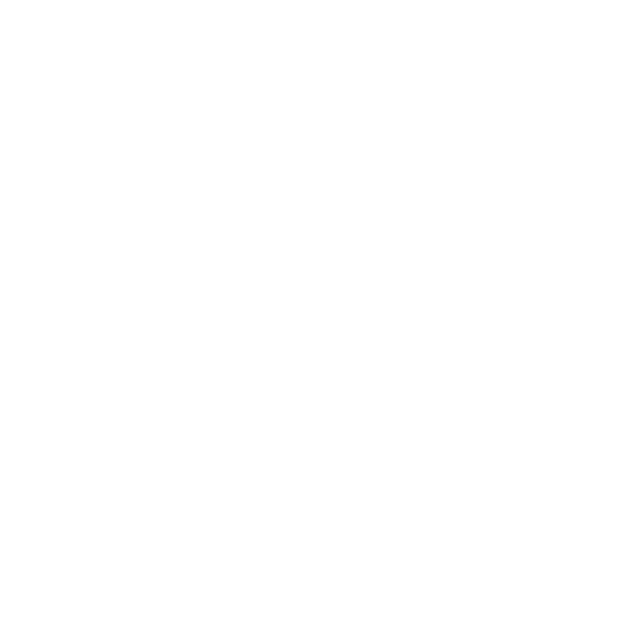
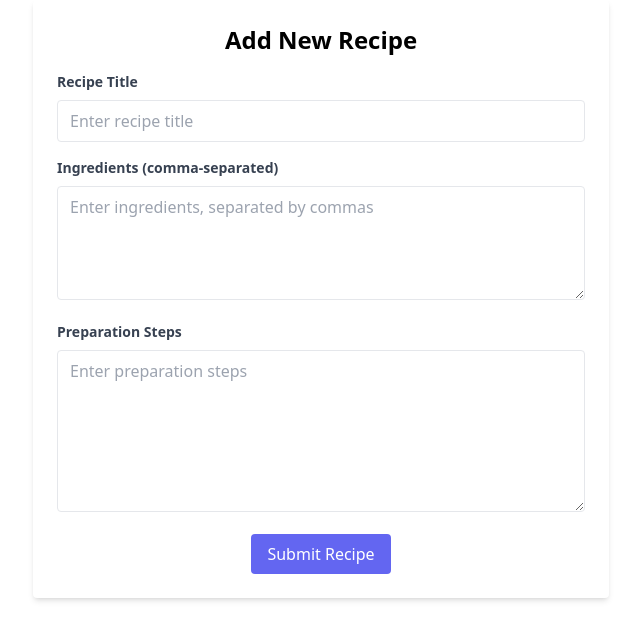
Before and after one commit to YosefFekade/alx-fe-reactjs, a React (Vite) app in the folder recipe-sharing-platform/: page /add-recipe in a window 1280 px wide. Before the commit this address had no page. Shown: the top 640 px of the page, without its empty margins (319-959 px from the left). Built offline with nearby package versions, Linux system fonts and the light colour scheme.

Commit message:
Added AddRecipeForm.jsx file

```diff
--- a/recipe-sharing-platform/src/App.jsx
+++ b/recipe-sharing-platform/src/App.jsx
@@ -2,6 +2,7 @@
 import { BrowserRouter as Router, Route, Routes } from 'react-router-dom';
 import HomePage from './components/HomePage';
 import RecipeDetail from './components/RecipeDetail';
+import AddRecipeForm from './components/AddRecipeForm'
 
 function App() {
   return (
@@ -9,6 +10,7 @@
       <Routes>
         <Route path="/" element={<HomePage />} />
         <Route path="/recipe/:id" element={<RecipeDetail />} />
+        <Route path="/add-recipe" element={<AddRecipeForm />} />
       </Routes>
     </Router>
   );
--- /dev/null
+++ b/recipe-sharing-platform/src/components/AddRecipeForm.jsx
@@ -0,0 +1,102 @@
+import React, { useState } from 'react';
+
+const AddRecipeForm = () => {
+  const [title, setTitle] = useState('');
+  const [ingredients, setIngredients] = useState('');
+  const [steps, setSteps] = useState('');
+  const [error, setError] = useState('');
+
+  // Function to handle form submission
+  const handleSubmit = (e) => {
+    e.preventDefault();
+
+    // Validation: Check if all fields are filled out
+    if (!title || !ingredients || !steps) {
+      setError('Please fill in all fields.');
+      return;
+    }
+
+    // Additional Validation: Check if ingredients list has at least two items
+    const ingredientsArray = ingredients.split(',');
+    if (ingredientsArray.length < 2) {
+      setError('Please provide at least two ingredients.');
+      return;
+    }
+
+    // If all validations pass, clear the error and proceed with form submission
+    setError('');
+
+    // Form submission logic (e.g., send data to API or update state)
+    console.log('New Recipe:', { title, ingredients: ingredientsArray, steps });
+
+    // Clear form fields after submission
+    setTitle('');
+    setIngredients('');
+    setSteps('');
+  };
+
+  return (
+    <div className="max-w-xl mx-auto p-4 sm:p-6 bg-white rounded shadow-md">
+      <h2 className="text-2xl font-bold mb-4 text-center">Add New Recipe</h2>
+      {error && <p className="text-red-500 mb-4">{error}</p>}
+      <form onSubmit={handleSubmit}>
+        {/* Recipe Title */}
+        <div className="mb-4">
+          <label className="block text-gray-700 text-sm font-semibold mb-2" htmlFor="title">
+            Recipe Title
+          </label>
+          <input
+            type="text"
+            id="title"
+            value={title}
+            onChange={(e) => setTitle(e.target.value)}
+            className="w-full px-3 py-2 border rounded focus:outline-none focus:ring-2 focus:ring-indigo-400"
+            placeholder="Enter recipe title"
+          />
+        </div>
+
+        {/* Ingredients */}
+        <div className="mb-4">
+          <label className="block text-gray-700 text-sm font-semibold mb-2" htmlFor="ingredients">
+            Ingredients (comma-separated)
+          </label>
+          <textarea
+            id="ingredients"
+            value={ingredients}
+            onChange={(e) => setIngredients(e.target.value)}
+            className="w-full px-3 py-2 border rounded focus:outline-none focus:ring-2 focus:ring-indigo-400"
+            placeholder="Enter ingredients, separated by commas"
+            rows="4"
+          ></textarea>
+        </div>
+
+        {/* Preparation Steps */}
+        <div className="mb-4">
+          <label className="block text-gray-700 text-sm font-semibold mb-2" htmlFor="steps">
+            Preparation Steps
+          </label>
+          <textarea
+            id="steps"
+            value={steps}
+            onChange={(e) => setSteps(e.target.value)}
+            className="w-full px-3 py-2 border rounded focus:outline-none focus:ring-2 focus:ring-indigo-400"
+            placeholder="Enter preparation steps"
+            rows="6"
+          ></textarea>
+        </div>
+
+        {/* Submit Button */}
+        <div className="text-center">
+          <button
+            type="submit"
+            className="bg-indigo-500 text-white px-4 py-2 rounded hover:bg-indigo-600 transition-colors duration-300"
+          >
+            Submit Recipe
+          </button>
+        </div>
+      </form>
+    </div>
+  );
+};
+
+export default AddRecipeForm;
--- a/recipe-sharing-platform/src/components/HomePage.jsx
+++ b/recipe-sharing-platform/src/components/HomePage.jsx
@@ -1,6 +1,6 @@
 import React, { useState, useEffect } from 'react';
-import { Link } from 'react-router-dom'; // Import Link from react-router-dom
-import recipesData from '../data.json'; // Adjust the path based on the actual location of data.json
+import { Link } from 'react-router-dom';
+import recipesData from '../data.json';
 
 const HomePage = () => {
   const [recipes, setRecipes] = useState([]);
@@ -12,6 +12,11 @@
   return (
     <div className="container mx-auto p-4 sm:p-6">
       <h1 className="text-2xl sm:text-3xl font-bold text-center mb-6 sm:mb-8">Recipe Sharing Platform</h1>
+      <div className="text-center mb-6">
+        <Link to="/add-recipe" className="bg-indigo-500 text-white px-4 py-2 rounded hover:bg-indigo-600 transition-colors duration-300">
+          Add New Recipe
+        </Link>
+      </div>
       <div className="grid grid-cols-1 sm:grid-cols-2 md:grid-cols-2 lg:grid-cols-3 gap-4 sm:gap-6">
         {recipes.map((recipe) => (
           <div
--- a/recipe-sharing-platform/src/data.json
+++ b/recipe-sharing-platform/src/data.json
@@ -3,7 +3,7 @@
     "id": 1,
     "title": "Spaghetti Carbonara",
     "summary": "A classic Italian pasta dish with eggs, cheese, bacon, and black pepper.",
-    "image": "https://via.placeholder.com/150",
+    "image": "https://static01.nyt.com/images/2021/02/14/dining/carbonara-horizontal/carbonara-horizontal-square640-v2.jpg",
     "ingredients": ["200g spaghetti", "100g pancetta", "2 large eggs", "50g pecorino cheese", "Black pepper", "Salt"],
     "instructions": ["Boil the spaghetti.", "Fry the pancetta.", "Mix eggs and cheese.", "Combine all ingredients.", "Serve immediately."]
   },
@@ -11,7 +11,7 @@
     "id": 2,
     "title": "Chicken Tikka Masala",
     "summary": "Chunks of grilled chicken (tikka) cooked in a smooth buttery & creamy tomato-based gravy.",
-    "image": "https://via.placeholder.com/150",
+    "image": "https://encrypted-tbn0.gstatic.com/images?q=tbn:ANd9GcQQcyEKqJoQNO9YnASEUszmqvCNhQMlZOpDng&s",
     "ingredients": ["500g chicken breast", "2 tbsp tikka masala paste", "1 onion, chopped", "200ml tomato puree", "100ml cream", "Salt to taste"],
     "instructions": ["Marinate chicken in tikka masala paste.", "Grill the chicken until cooked.", "Cook onion until soft, then add tomato puree.", "Add grilled chicken and simmer.", "Stir in cream and serve hot."]
   }
```
